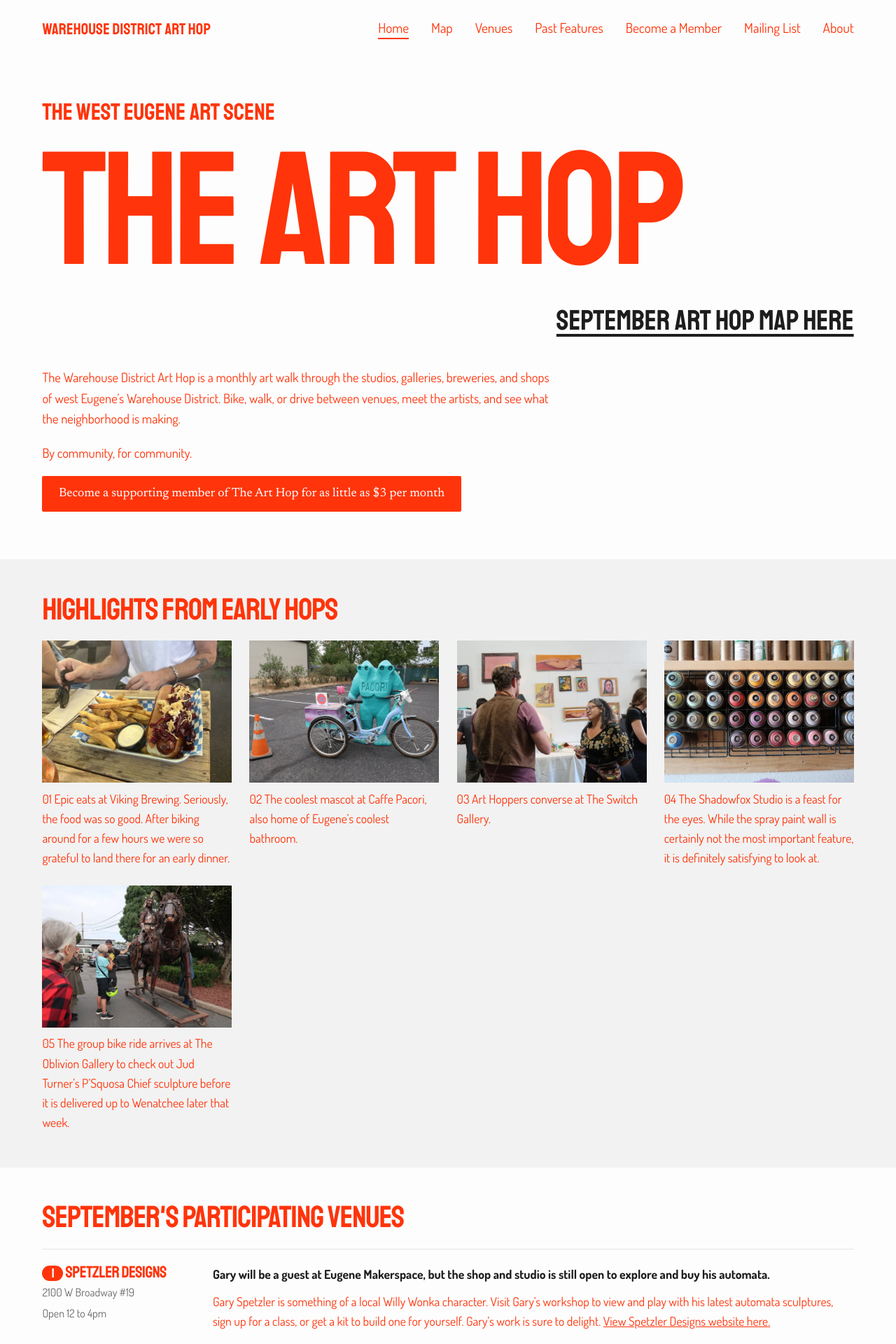
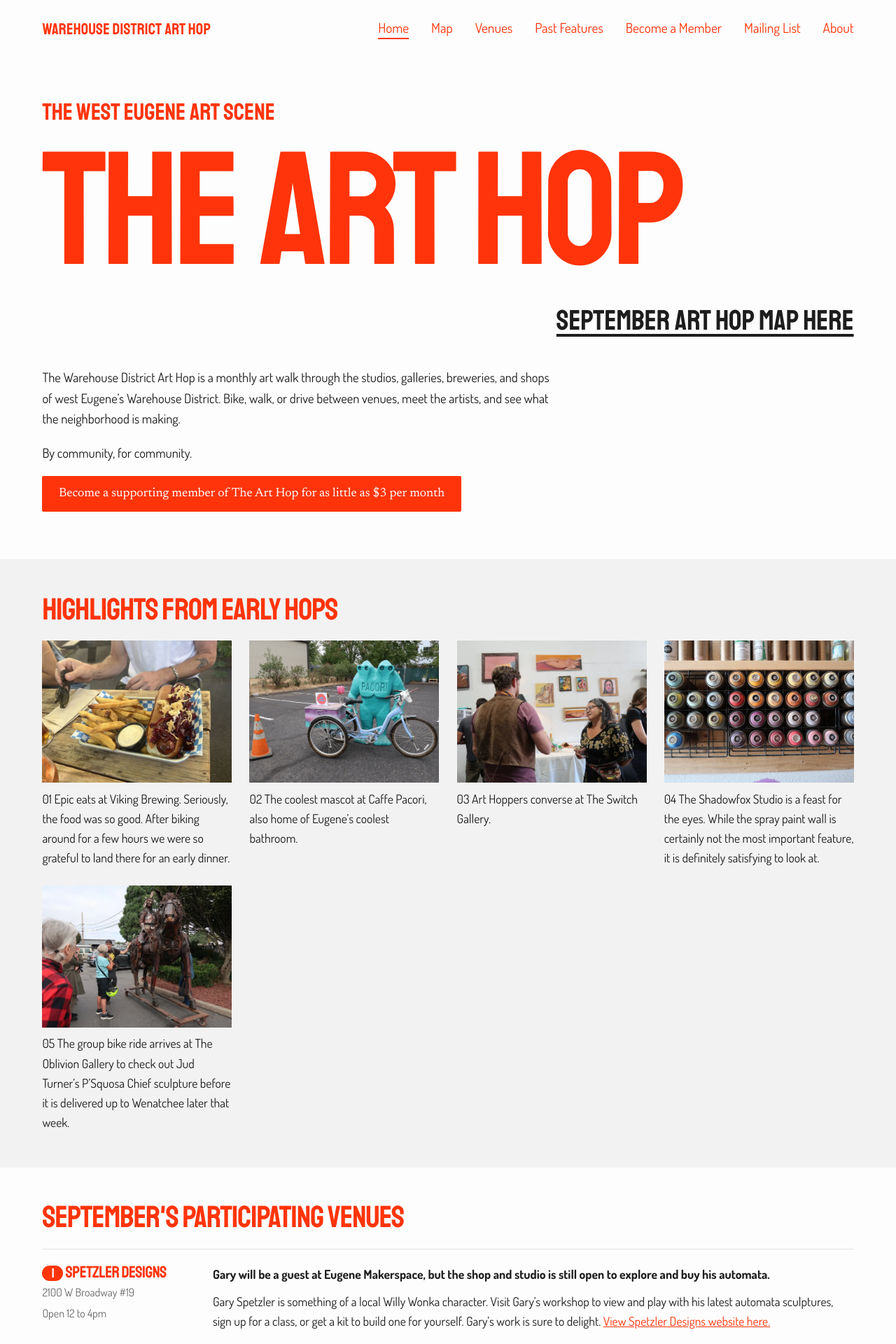
Before and after one commit to OpenEugene/art-hop, a Jekyll site: the page built from docs/index.html, in a window 1280 px wide. Shown: the top 1920 px of the page at 70% size. Built offline with Jekyll 4.4.1, drawn with Linux system fonts in a browser that asks for light colours.

Commit message:
Use ink instead of accent red for body copy
Jessica's mobile review found the alert-red body text hard to read.
Hero intro, highlight captions, and venue blurbs now use the ink
color; headings, nav, links, and buttons keep the orange accent.

Co-Authored-By: Claude Fable 5.1 <noreply@anthropic.com>

```diff
--- a/docs/assets/site.css
+++ b/docs/assets/site.css
@@ -1,6 +1,7 @@
 /* Warehouse District Art Hop site theme.
    Palette and type mirror the original Squarespace site:
-   off-white ground, near-black ink, one orange accent;
+   off-white ground, near-black ink for copy, one orange accent for
+   headings, nav, links and buttons (kept off body copy for readability);
    Staatliches for headings, Dosis for body, Newsreader for nav and buttons. */
 
 :root {
@@ -121,7 +122,7 @@ section.wrap { padding-top: 3rem; padding-bottom: 3rem; }
 }
 .hero .map-cta a { color: var(--ink); text-decoration: underline; text-underline-offset: 0.15em; }
 .hero .intro { max-width: 44rem; }
-.hero .intro p { color: var(--accent); font-size: 1.1rem; }
+.hero .intro p { color: var(--ink); font-size: 1.1rem; }
 
 /* ── highlights grid ─────────────────────────────────────────────────── */
 .highlights {
@@ -129,7 +130,7 @@ section.wrap { padding-top: 3rem; padding-bottom: 3rem; }
     grid-template-columns: repeat(auto-fit, minmax(16rem, 1fr));
     gap: 1.5rem;
 }
-.highlights p { margin: 0; color: var(--accent); }
+.highlights p { margin: 0; color: var(--ink); }
 .highlights img {
     display: block;
     width: 100%;
@@ -165,9 +166,9 @@ section.wrap { padding-top: 3rem; padding-bottom: 3rem; }
     vertical-align: middle;
 }
 .venue .meta { margin: 0.25em 0 0; font-size: 0.95rem; color: var(--muted); }
-.venue .blurb p { color: var(--accent); margin-bottom: 0.6em; }
+.venue .blurb p { color: var(--ink); margin-bottom: 0.6em; }
 .venue .blurb p:last-child { margin-bottom: 0; }
-.venue .note { color: var(--ink) !important; font-weight: 700; }
+.venue .note { font-weight: 700; }
 @media (max-width: 640px) {
     .venue { grid-template-columns: 1fr; gap: 0.5rem; }
 }
```
